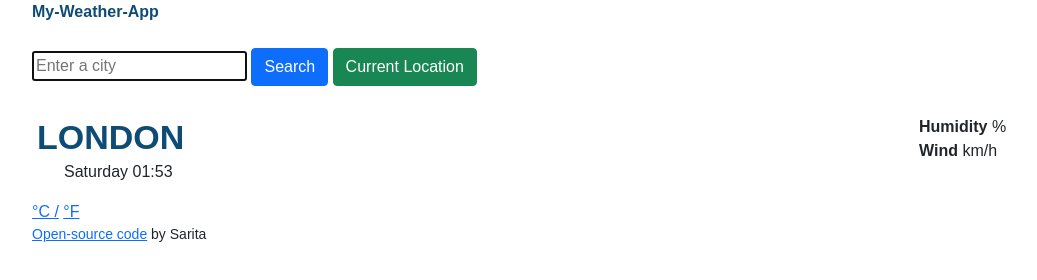
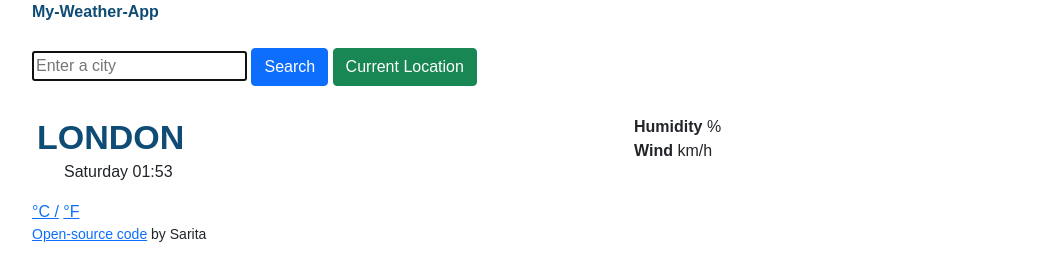
Before and after one commit to Sarita-ok/My-Weather-App, a plain HTML site: page index.html in a window 1280 px wide. Shown: the whole page, without its empty margins (50-1087 px from the left). Drawn offline with nearby package versions, Linux system fonts and the light colour scheme.

Commit message:
update html

```diff
--- a/index.html
+++ b/index.html
@@ -62,7 +62,7 @@
 </ul>
 </div>
 
-<div class="col-3">
+<div class="col">
   <ul>
     <li class="detailed humidity">
       <strong>Humidity </strong><span id="current-humidity"></span>%
```
